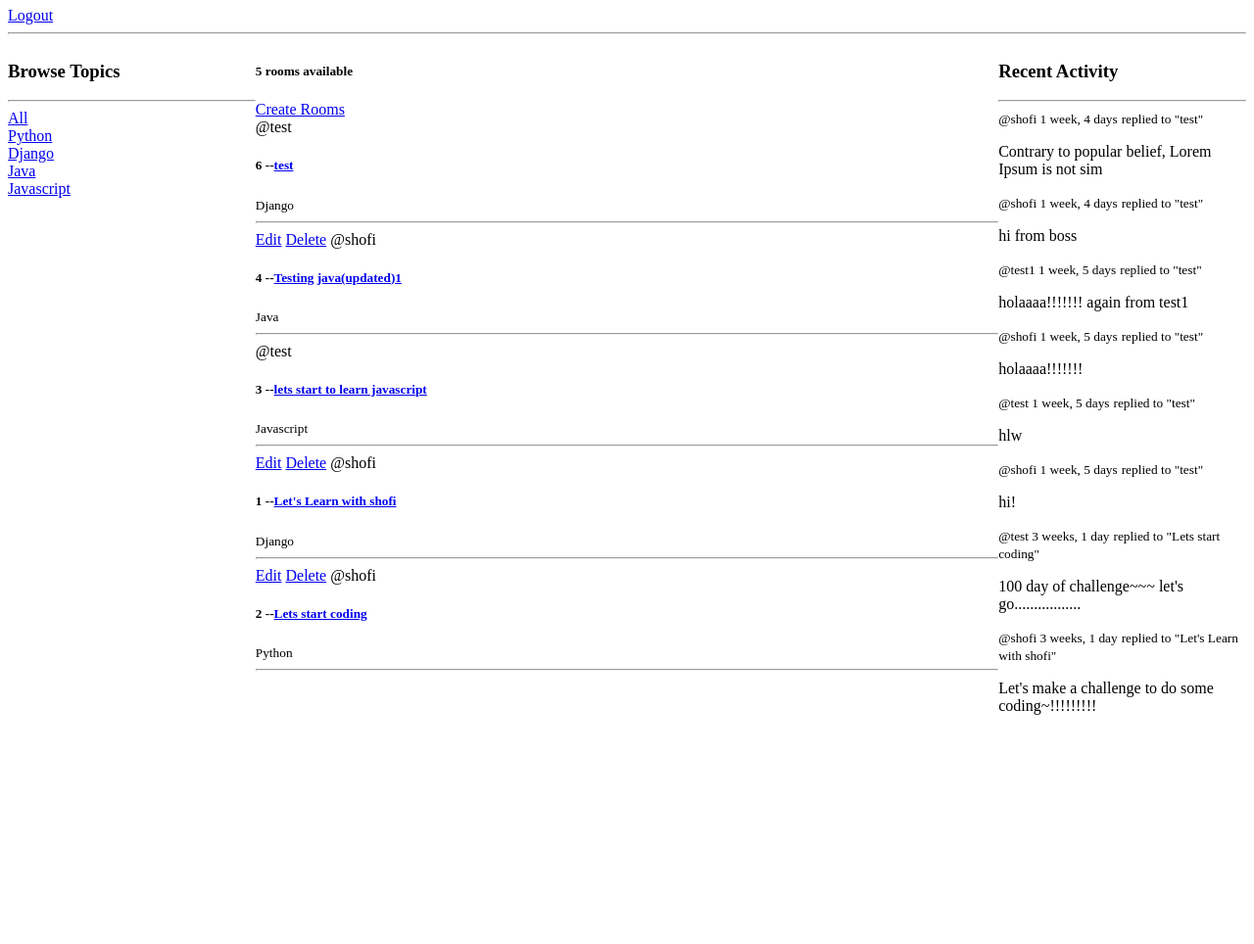
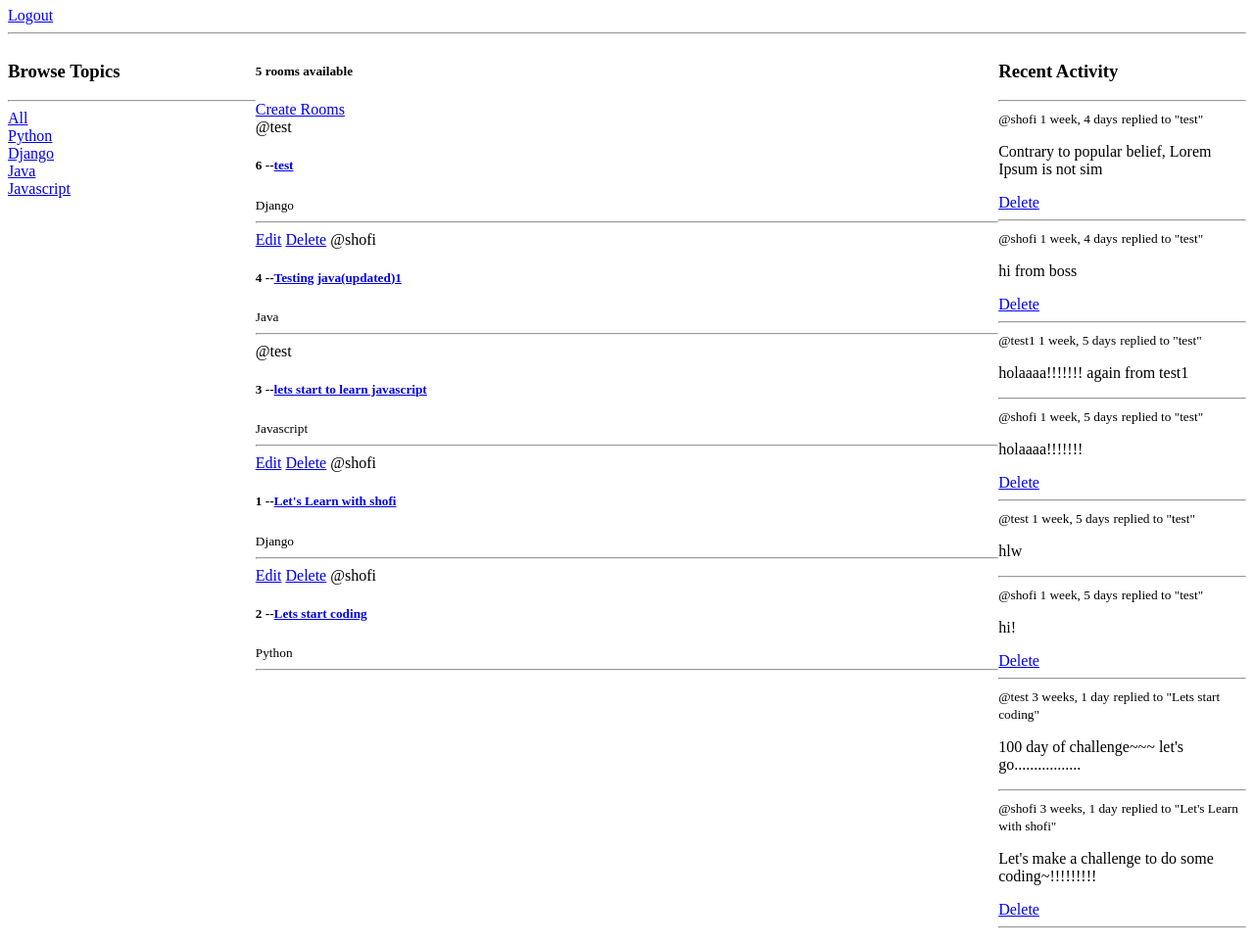
Before and after one commit to mdshofiullah/DiscussApp, a Django app: page / in a window 1280 px wide. Shown: the part 144-1108 px from the top of the page at 98% size. Before the commit the page ends 898 px from the top, so only its background shows below. Run offline with Django 4.2, Linux system fonts and the light colour scheme; a user stored in the database is signed in; data comes from the database, SQL or seed files in the repository.

Commit message:
deleting recent acitivity replied message

```diff
--- a/base/templates/base/home.html
+++ b/base/templates/base/home.html
@@ -57,6 +57,10 @@
 			<small>@{{message.user}} {{message.created|timesince}}</small>
 			<small>replied to "{{message.room}}"</small>
 			<p>{{message}}</p>
+			{% if request.user == message.user %}
+			<a href="{% url 'delete-message' message.id %}">Delete</a>
+			{% endif %}
+			<hr />
 		</div>
 		{% endfor %}
 	</div>
```
